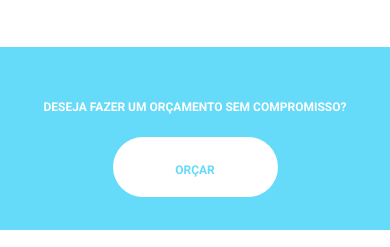
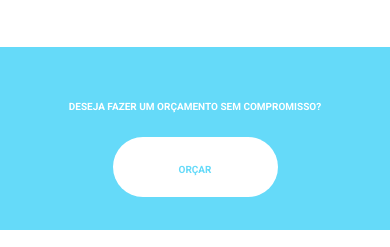
Before and after one commit to AdrielCavalcante/Portfolio, a plain HTML site: page index.html in a window 390 px wide. Shown: the part 5985-6232 px from the top of the page. Drawn offline with nearby package versions, Linux system fonts and the light colour scheme; a script that the page names is missing.

Commit message:
projeto finalizado

```diff
--- a/css/style.css
+++ b/css/style.css
@@ -631,11 +631,12 @@ header, .navbar{
 
     /* call to action */
     #call-area p, #call-area #call-btn{
-        font-size: 9pt;
+        font-size: 10px;
         letter-spacing: 0;
         margin: 0;
         width: 50%;
     }
+
     /* contact */
     .contact-box{
         border: none;
```
